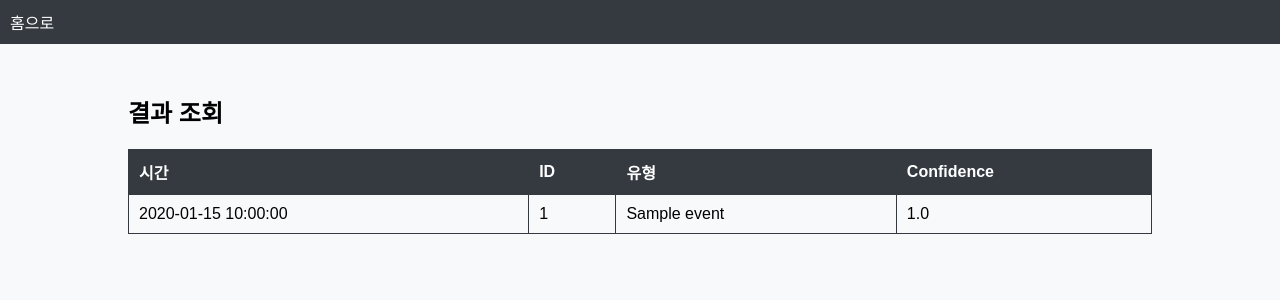
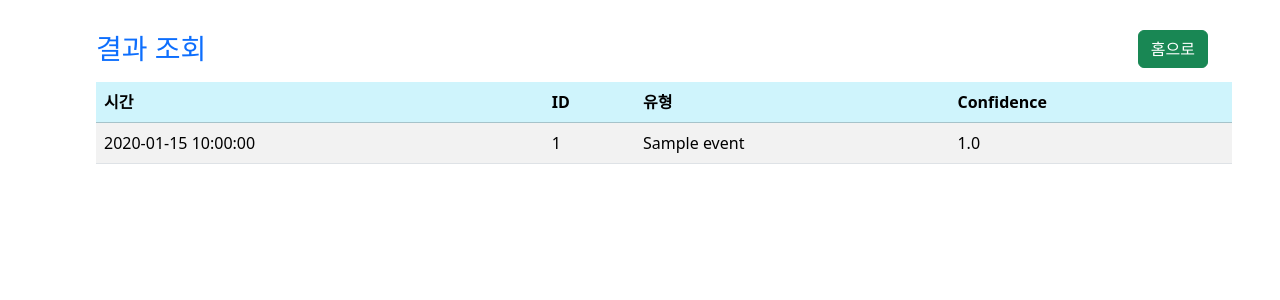
Before and after one commit to junny1117/Events-Detection-from-CCTV-Video, a Flask app: page /events in a window 1280 px wide. Shown: the top 300 px of the page. Run offline with Flask 3, Linux system fonts and the light colour scheme; the visitor is signed in with stand-in values (Sample User, id 1); tables that the repository leaves empty hold one stand-in row (values such as "Sample post"); parts of the project's set-up code (start-up, migrations or seed data) failed here and were passed over.

Commit message:
템플릿 디자인 수정

```diff
--- a/templates/events.html
+++ b/templates/events.html
@@ -3,88 +3,23 @@
 <head>
   <meta charset="utf-8">
   <title>결과 조회</title>
-  <style>
-    body {
-      font-family: Arial, sans-serif;
-      background-color: #f8f9fa;
-      margin: 0;
-      padding: 0;
-    }
-
-    .navbar {
-      background-color: #343a40;
-      color: white;
-      padding: 10px;
-    }
-
-    .navbar a {
-      color: white;
-      text-decoration: none;
-      margin-right: 20px;
-    }
-
-    .container {
-      margin: 50px auto;
-      width: 80%;
-    }
-
-    h1 {
-      font-size: 24px;
-      margin-bottom: 20px;
-    }
-
-    table {
-      width: 100%;
-      border-collapse: collapse;
-    }
-
-    table, th, td {
-      border: 1px solid #343a40;
-    }
-
-    th, td {
-      padding: 10px;
-      text-align: left;
-    }
-
-    th {
-      background-color: #343a40;
-      color: white;
-    }
-
-    tr:nth-child(even) {
-      background-color: #f2f2f2;
-    }
-
-    tr:hover {
-      background-color: #ddd;
-    }
-
-    .btn-primary {
-      background-color: #007bff;
-      color: white;
-      padding: 10px 20px;
-      text-decoration: none;
-      display: inline-block;
-      margin-top: 20px;
-    }
-
-    .btn-primary:hover {
-      background-color: #0056b3;
-    }
-  </style>
+  <link href="https://cdn.jsdelivr.net/npm/bootstrap@5.3.3/dist/css/bootstrap.min.css" rel="stylesheet" integrity="sha384-QWTKZyjpPEjISv5WaRU9OFeRpok6YctnYmDr5pNlyT2bRjXh0JMhjY6hW+ALEwIH" crossorigin="anonymous"/>
 </head>
 <body>
-  <div class="navbar">
-
-    <a href="{{ url_for('index') }}">홈으로</a>
+  <div class="container-fluid">
+    <div class="row justify-content-center my-3 mx-5">
+      <div class="col-12 text-start text-primary">
+        <div class="d-flex justify-content-between align-items-center">
+          <h3 class="text-start my-3 mx-4">결과 조회</h3>
+          <a href="{{ url_for('index') }}">
+            <button type="button" class="btn btn-success">홈으로</button>
+          </a>
         </div>
-
-  <div class="container">
-    <h1>결과 조회</h1>
-    <table>
+      </div>
+      <div class="col-12">
+        <table class="table table-striped table-responsive mx-4">
           <thead>
-        <tr>
+            <tr class="table-info">
               <th>시간</th>
               <th>ID</th>
               <th>유형</th>
@@ -102,7 +37,8 @@
             {% endfor %}
           </tbody>
         </table>
-
+      </div>
+    </div>
   </div>
 </body>
 </html>
```
Lines whose indentation alone changed are shown as unchanged.
